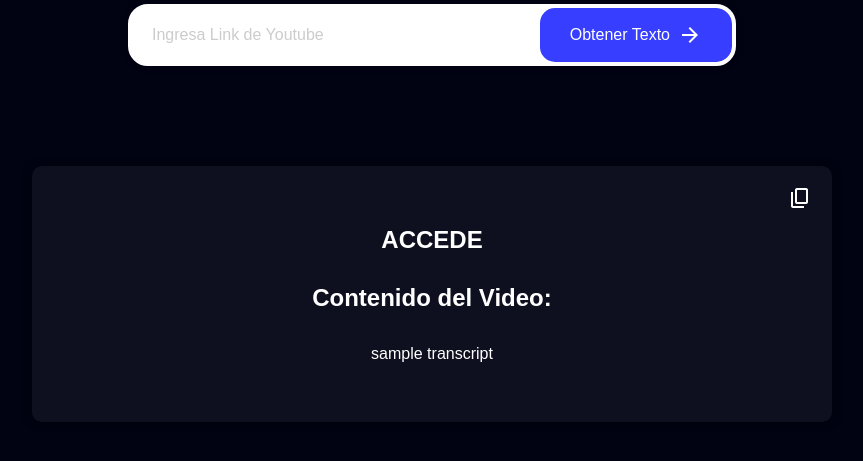
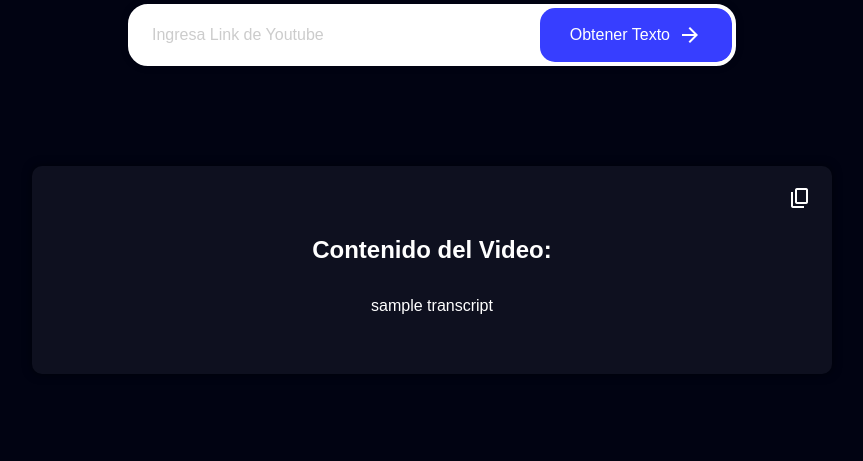
Before and after one commit to juliotoribio/Youtube_Transcripter, a Flask app: template templates/index.html in a window 1280 px wide. Shown: the part 225-686 px from the top of the page, without its empty margins (208-1071 px from the left). Run offline with Flask 3, Linux system fonts and the light colour scheme; the template is opened without the code that fills it: most values are stand-ins (such as "Sample title", 1, 10 or a date in 2020); some web fonts are replaced.

Commit message:
Fix errors and update configuration

```diff
--- a/templates/index.html
+++ b/templates/index.html
@@ -32,7 +32,7 @@
         {% endwith %}
         {% if transcript %}
             <div class="transcript-container">
-                <h2 class="transcript-subtitle">ACCEDE</h2>
+          <!--  <h2 class="transcript-subtitle">ACCEDE</h2> -->
                 <h2 class="transcript-title">Contenido del Video:</h2>
                 <span class="material-symbols-outlined copy-icon" onclick="copyTranscript()">content_copy</span>
                 <p class="transcript-content" id="transcript">{{ transcript }}</p>
```
Also changed, not shown: 1 other file.
